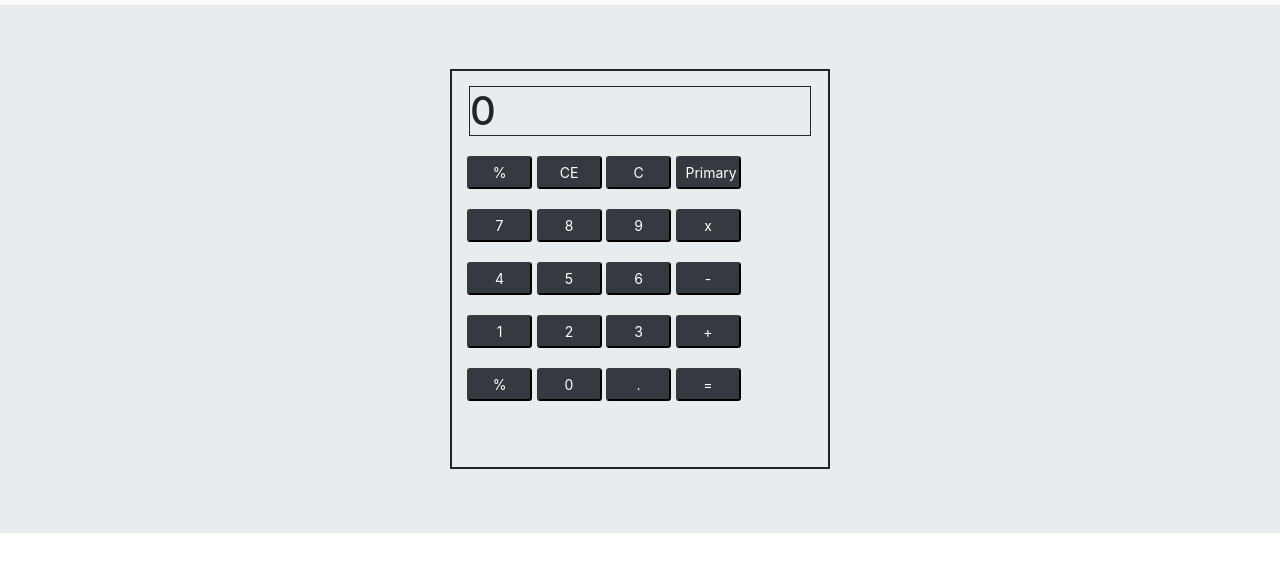
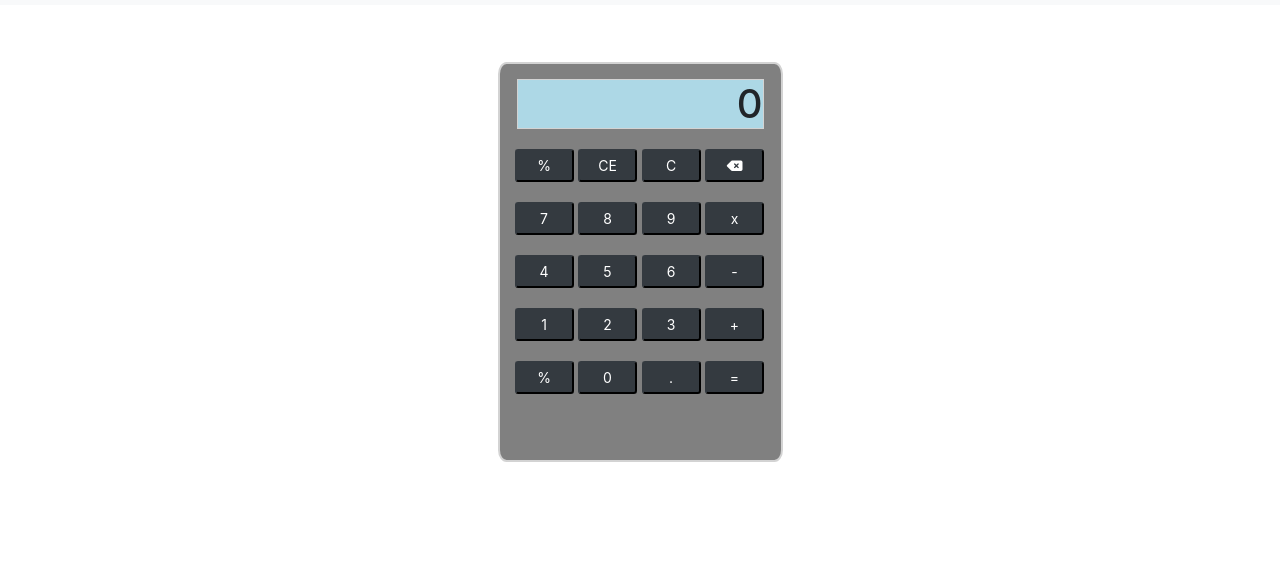
Before and after one commit to alex05d/JavaScript-Calculator, a plain HTML site: page index.html in a window 1280 px wide. Shown: the part 51-622 px from the top of the page. Drawn offline with nearby package versions, Linux system fonts and the light colour scheme.

Commit message:
added calculator background color and removed jumbotron

```diff
--- a/Style/style.css
+++ b/Style/style.css
@@ -2,19 +2,28 @@
     height: 400px;
     width: 100%;
     border-style: solid;
+    border-color:lightgray;
     border-width: 2px;
+    background-color: gray;
+    margin-top:5%;
+    border-radius: 3%;
 }
 #display{
     border-style: solid;
     border-width: 1px;
+    border-color: lightgrey;
     height: 50px;
     margin-top: 15px;
     margin-right:2px;
     margin-left: 2px;
+    background-color: lightblue;
 }
 .buttons{
     margin-top: 20px;
 }
 button{
-    width: 65px;
+    width: 59px;
 }
+h1{
+    float: right;
+}
--- a/index.html
+++ b/index.html
@@ -7,6 +7,7 @@
     <link rel="stylesheet" href="https://stackpath.bootstrapcdn.com/bootstrap/4.5.2/css/bootstrap.min.css"
         integrity="sha384-JcKb8q3iqJ61gNV9KGb8thSsNjpSL0n8PARn9HuZOnIxN0hoP+VmmDGMN5t9UJ0Z" crossorigin="anonymous">
     <link rel="stylesheet" href="style/style.css">
+    <script src="https://kit.fontawesome.com/a3913268be.js" crossorigin="anonymous"></script>
     <title>JS Calculator</title>
 </head>
 
@@ -16,21 +17,24 @@
             <span class="navbar-brand mb-0 h1">JavaScript Calculator</span>
         </nav>
 
-        <div class="jumbotron jumbotron-fluid">
+        <!-- <div class="jumbotron jumbotron-fluid"> -->
         <div class="container">
 
             <div class="row">
-                    <div class="col-md-4 container-fluid" id="calculator">
-                        <div class="row text-right" id="display">
+                <div class="col-md-3 container-fluid" id="calculator">
+                    <div class="text-right" id="display">
+                        <span class="text-right">
                             <h1>0</h1>
-
+                        </span>
                     </div>
 
                     <div class="buttons">
                         <button type="button" class="btn-sm btn-dark">%</button>
                         <button type="button" class="btn-sm btn-dark">CE</button>
                         <button type="button" class="btn-sm btn-dark">C</button>
-                            <button type="button" class="btn-sm btn-dark">Primary</button>
+                        <button type="button" class="btn-sm btn-dark">
+                            <i class="fas fa-backspace"></i>
+                        </button>
                     </div>
                     <div class="buttons">
                         <button type="button" class="btn-sm btn-dark">7</button>
@@ -62,7 +66,7 @@
             </div>
 
         </div>
-        </div>
+        <!-- </div> -->
     </div>
 
 </body>
```
Lines whose indentation alone changed are shown as unchanged.
